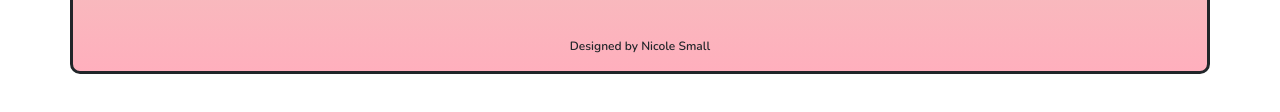
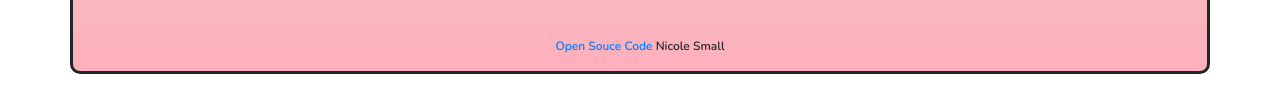
Before and after one commit to smallz323/WeatherAppPlus, a plain HTML site: page index.html in a window 1280 px wide. Shown: the part 550-662 px from the top of the page. Drawn offline with nearby package versions, Linux system fonts and the light colour scheme; files whose address does not match are found by name.

Commit message:
added open source link

```diff
--- a/index.html
+++ b/index.html
@@ -95,7 +95,7 @@
             </div>
         </span>
         <p>
-            Designed by Nicole Small
+           <a href="https://github.com/smallz323/WeatherAppPlus.git">Open Souce Code</a> Nicole Small
         </p>
     </div>
 
```
